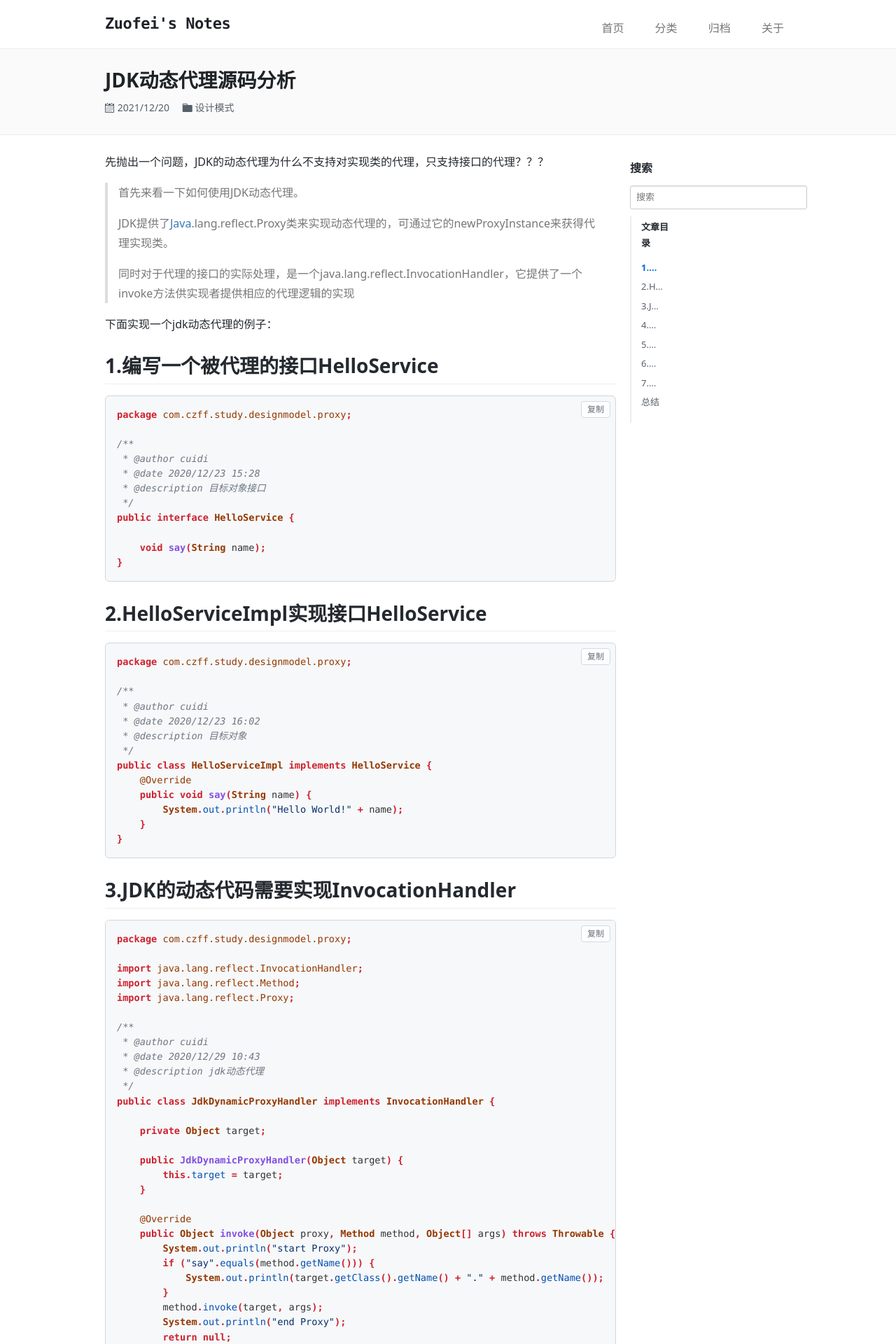
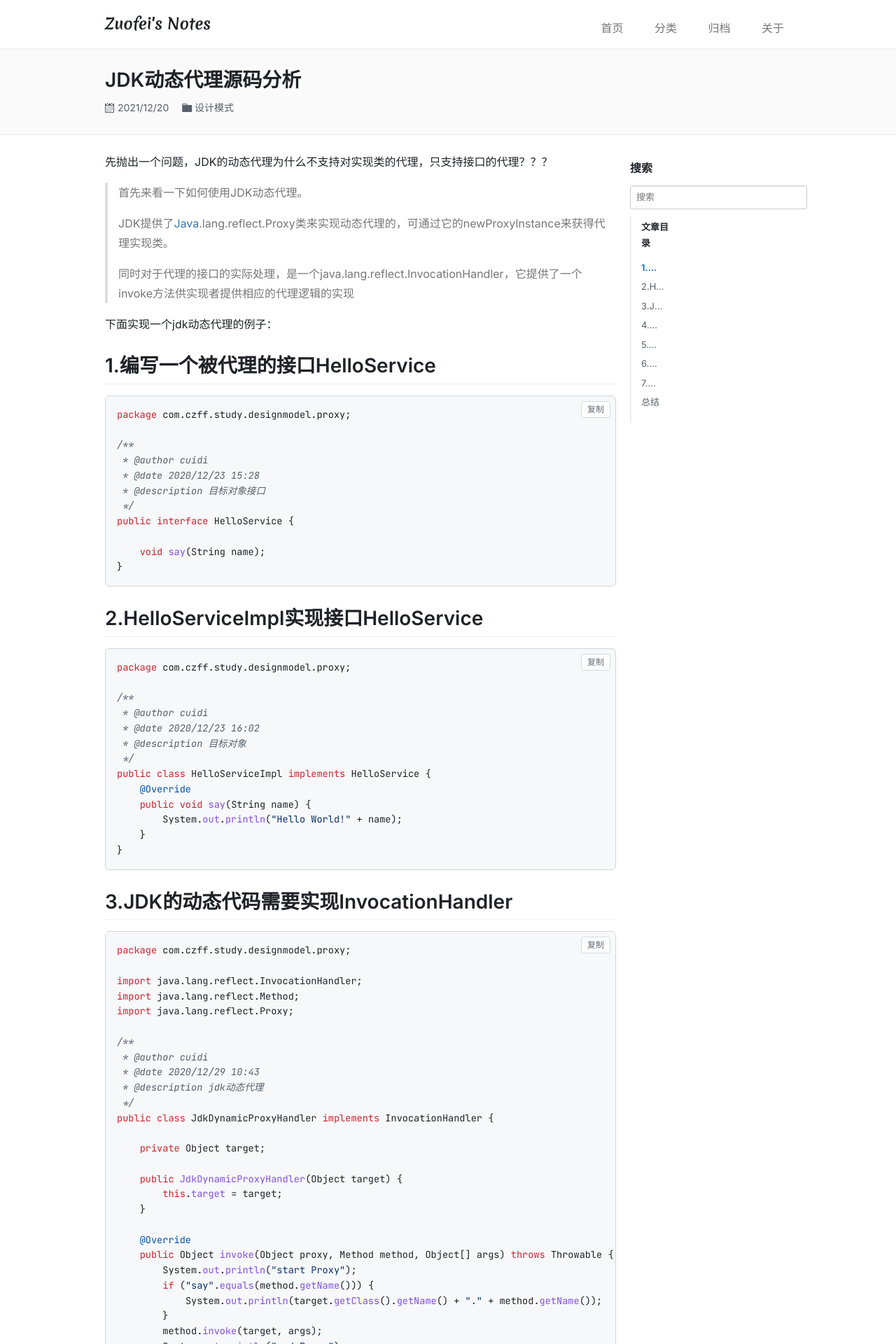
Before and after one commit to Nothingistrue886/Nothingistrue886.github.io, a Jekyll site: the page built from _posts/2021-12-20-JDK-Dynamic-Proxy-Analysis.md, in a window 1280 px wide. Shown: the top 1920 px of the page at 70% size. Built offline with Jekyll 4.4.1, drawn with Linux system fonts in a browser that asks for light colours; comment, search, counter and statistics services are not loaded.

Commit message:
style: 引入Merienda/Inter/JetBrains Mono字体，修复代码块粗体与泛红并1:1还原GitHub代码配色
Co-authored-by: Cursor <cursoragent@cursor.com>

```diff
--- a/_includes/header.html
+++ b/_includes/header.html
@@ -5,16 +5,19 @@
     <meta http-equiv="X-UA-Compatible" content="IE=edge">
     <meta name="viewport" content="width=device-width, initial-scale=1"/>
     <title>{% if page.title %}{{ page.title }} &mdash; {% endif %}{{ site.title }}</title>
+    <link rel="preconnect" href="https://fonts.googleapis.com">
+    <link rel="preconnect" href="https://fonts.gstatic.com" crossorigin>
+    <link href="https://fonts.googleapis.com/css2?family=Inter:wght@400;500;600&family=JetBrains+Mono:ital,wght@0,400;0,500;1,400&family=Merienda:wght@600;700&display=swap" rel="stylesheet">
     <link rel="stylesheet" href="{{ site.url }}/assets/vendor/primer-css/css/primer.css">
-    <link rel="stylesheet" href="{{ site.url }}/assets/vendor/primer-markdown/dist/user-content.min.css">
+    <link rel="stylesheet" href="{{ site.url }}/assets/vendor/primer-markdown/dist/user-content.min.css?v=4">
     <link rel="stylesheet" href="{{ site.url }}/assets/vendor/octicons/octicons/octicons.css">
-    <link rel="stylesheet" href="{{ site.url }}/assets/css/components/collection.css">
+    <link rel="stylesheet" href="{{ site.url }}/assets/css/components/collection.css?v=4">
     <link rel="stylesheet" href="{{ site.url }}/assets/css/sections/repo-list.css">
     <link rel="stylesheet" href="{{ site.url }}/assets/css/sections/mini-repo-list.css">
     <link rel="stylesheet" href="{{ site.url }}/assets/css/components/boxed-group.css">
-    <link rel="stylesheet" href="{{ site.url }}/assets/css/globals/common.css?v=3">
-    <link rel="stylesheet" href="{{ site.url }}/assets/css/globals/responsive.css?v=3">
-    <link rel="stylesheet" href="{{ site.url }}/assets/css/posts/index.css?v=3">
+    <link rel="stylesheet" href="{{ site.url }}/assets/css/globals/common.css?v=4">
+    <link rel="stylesheet" href="{{ site.url }}/assets/css/globals/responsive.css?v=4">
+    <link rel="stylesheet" href="{{ site.url }}/assets/css/posts/index.css?v=4">
     {% if page.layout == 'post' or page.layout == 'page' %}
     <link rel="stylesheet" href="{{ site.url }}/assets/vendor/fancybox/jquery.fancybox.css" media="all"/>
     {% endif %}
--- a/assets/css/globals/common.css
+++ b/assets/css/globals/common.css
@@ -3,10 +3,10 @@
 }
 
 .markdown-body,body {
-    font-family: system-ui, -apple-system, BlinkMacSystemFont, "Segoe UI", "PingFang SC", "Hiragino Sans GB", "Noto Sans SC", "Microsoft YaHei", sans-serif;
+    font-family: "Inter", system-ui, -apple-system, BlinkMacSystemFont, "Segoe UI", "PingFang SC", "Hiragino Sans GB", "Noto Sans SC", "Microsoft YaHei", sans-serif;
     font-size: 16px;
     line-height: 1.75;
-    color: #24292f;
+    color: #1f2328;
     word-wrap: break-word;
     -webkit-tap-highlight-color: transparent;
     -webkit-font-smoothing: antialiased;
@@ -73,10 +73,10 @@
     float: left;
     margin-top: 0;
     margin-bottom: 0;
-    font-family: ui-monospace, SFMono-Regular, "SF Mono", Menlo, Consolas, "Liberation Mono", monospace;
+    font-family: "Merienda", "Inter", Georgia, serif;
     font-size: 22px;
-    font-weight: 600;
-    letter-spacing: -0.02em;
+    font-weight: 700;
+    letter-spacing: -0.01em;
     line-height: 28px;
     vertical-align: top
 }
@@ -522,7 +522,7 @@
 }
 
 .markdown-body code,.markdown-body tt {
-    font-family: ui-monospace, SFMono-Regular, "SF Mono", Menlo, Consolas, "Liberation Mono", monospace;
+    font-family: "JetBrains Mono", ui-monospace, SFMono-Regular, "SF Mono", Menlo, Consolas, "Liberation Mono", monospace;
     padding: .2em .4em;
     margin: 0;
     font-size: 85%;
@@ -557,11 +557,11 @@
 }
 
 .markdown-body .highlight pre,.markdown-body pre {
-    font-family: ui-monospace, SFMono-Regular, "SF Mono", Menlo, Consolas, "Liberation Mono", monospace;
+    font-family: "JetBrains Mono", ui-monospace, SFMono-Regular, "SF Mono", Menlo, Consolas, "Liberation Mono", monospace;
     padding: 16px;
     overflow: auto;
-    font-size: 85%;
-    line-height: 1.55;
+    font-size: 13.6px;
+    line-height: 1.6;
     background-color: #f6f8fa;
     border-radius: 6px
 }
@@ -606,10 +606,15 @@
     box-shadow: inset 0 -1px 0 #bbb
 }
 
-/* GitHub Light Syntax Highlighting for Jekyll Rouge */
-.highlight {
-    color: #24292f;
+/* GitHub Light Syntax Highlighting for Jekyll Rouge (1:1 GitHub Match) */
+.highlight,
+.highlight pre,
+.highlight code,
+.highlight span {
+    font-weight: 400;
+    color: #1f2328;
 }
+/* Comments */
 .highlight .c,
 .highlight .ch,
 .highlight .cd,
@@ -617,51 +622,46 @@
 .highlight .cpf,
 .highlight .c1,
 .highlight .cs {
-    color: #6e7781;
+    color: #57606a;
     font-style: italic;
 }
-.highlight .cp {
-    color: #cf222e;
-    font-weight: 600;
-}
-.highlight .err {
-    color: #f6f8fa;
-    background-color: #82071e;
-}
+/* Keywords: public, class, void, static, import, package, return, if, for, new, throws */
 .highlight .k,
-.highlight .kc,
 .highlight .kd,
 .highlight .kn,
 .highlight .kp,
 .highlight .kr,
 .highlight .kt,
-.highlight .kv {
+.highlight .kv,
+.highlight .cp {
     color: #cf222e;
 }
+/* Operators & Punctuation: keep clean dark #1f2328 like GitHub */
 .highlight .o,
+.highlight .p,
+.highlight .n,
+.highlight .nc,
+.highlight .nn {
+    color: #1f2328;
+}
 .highlight .ow {
     color: #cf222e;
 }
-.highlight .nb,
-.highlight .bp {
-    color: #0550ae;
-}
-.highlight .nc,
-.highlight .no,
-.highlight .nd,
-.highlight .nn {
-    color: #953800;
-}
-.highlight .ne,
+/* Methods & Functions: main, notify, add, remove, info, getVariable */
 .highlight .nf,
 .highlight .fm,
+.highlight .na,
+.highlight .ne,
 .highlight .nl {
     color: #8250df;
 }
-.highlight .nt {
-    color: #116329;
-}
-.highlight .na,
+/* Annotations, Constants, Numbers, Booleans, Shell flags: @Slf4j, @Override, SECONDS, 1, -n */
+.highlight .nd,
+.highlight .no,
+.highlight .kc,
+.highlight .nb,
+.highlight .bp,
+.highlight .nt,
 .highlight .nv,
 .highlight .vc,
 .highlight .vg,
@@ -674,20 +674,21 @@
 .highlight .mi,
 .highlight .il,
 .highlight .mo,
-.highlight .mx,
+.highlight .mx {
+    color: #0550ae;
+}
+/* Strings: "进入通知客户任务" */
+.highlight .s,
+.highlight .sa,
+.highlight .sb,
 .highlight .sc,
 .highlight .sd,
+.highlight .s2,
 .highlight .se,
 .highlight .sh,
 .highlight .si,
-.highlight .sx {
-    color: #0550ae;
-}
-.highlight .s,
-.highlight .sa,
-.highlight .sb,
+.highlight .sx,
 .highlight .dl,
-.highlight .s2,
 .highlight .s1,
 .highlight .ss {
     color: #0a3069;
@@ -707,12 +708,12 @@
     font-style: italic;
 }
 .highlight .gs {
-    font-weight: 700;
+    font-weight: 600;
 }
 .highlight .gh,
 .highlight .gu {
     color: #0550ae;
-    font-weight: 700;
+    font-weight: 600;
 }
 
 pre {
```
Also changed, not shown: assets/vendor/primer-markdown/dist/user-content.min.css.
